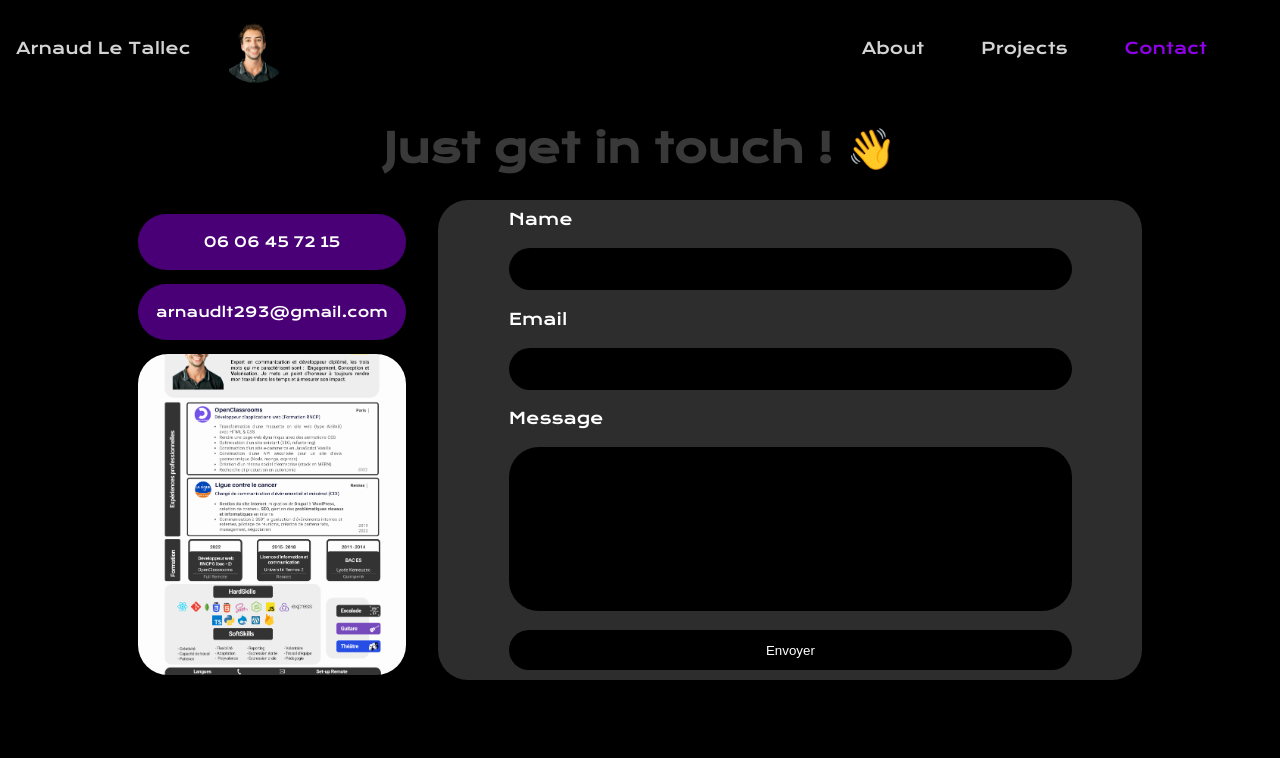
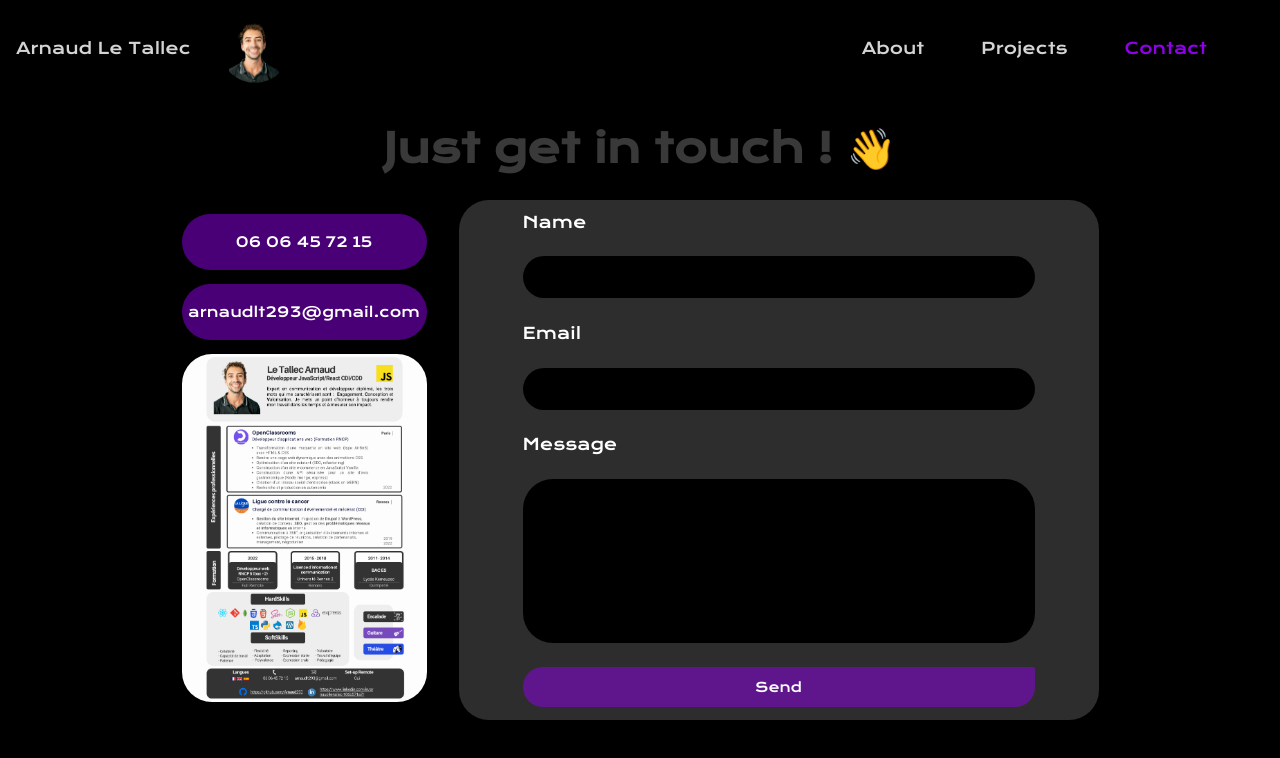
Before and after one commit to Arnaud293/Alt293_PortFolio, a React (Create React App) app: page /contact in a window 1280 px wide. Shown: the top 758 px of the page. Built offline with nearby package versions, Linux system fonts and the light colour scheme.

Commit message:
open resume on click

```diff
--- a/src/components/ContactForm.js
+++ b/src/components/ContactForm.js
@@ -3,9 +3,14 @@ import emailjs from '@emailjs/browser';
 
 // SRC
 import ResumePreview from '../assets/img/resume.png'
+import { useState } from 'react';
+import { NavLink } from 'react-router-dom';
+import ResumePdf from '../assets/CV_Arnaud_LeTallec_JSDeveloper.pdf';
 
 export const ContactUs = () => {
     const form = useRef();
+
+    const [isShown, setIsShown] = useState(false);
 
     const sendEmail = (e) => {
       e.preventDefault();
@@ -31,12 +36,17 @@ export const ContactUs = () => {
 
     return (
       <div className="form-container">
-            <div className="form-container-left">
+            <div className="form-container-left" >
                 <p>06 06 45 72 15</p>
                 <p>arnaudlt293@gmail.com</p>
-                <div className="form-container-left-resume">
-                    <img src={ResumePreview} alt="resume-arnaud" />
-                </div>
+                <NavLink to={ResumePdf} target='_blank' rel='noopener noreferrer'>
+                    <div className="form-container-left-resume" onMouseEnter={() => setIsShown(true)} onMouseLeave={() => setIsShown(false)}>
+                        <img src={ResumePreview} alt="resume-arnaud" />
+                        {isShown && (
+                            <i class="fa-solid fa-eye"></i>
+                        )}
+                    </div>
+                </NavLink>
             </div>
             <div className="form-container-right">
                 <form ref={form} onSubmit={sendEmail}>
@@ -46,7 +56,7 @@ export const ContactUs = () => {
                     <input type="email" name="email" required autoComplete='off'/>
                     <label>Message</label>
                     <textarea name="message" required />
-                    <input type="submit" value="Envoyer" />
+                    <input type="submit" value="Send" id='send-btn' />
                 </form>
                 <div className="form-message">
 
--- a/src/styles/components/_buttons.scss
+++ b/src/styles/components/_buttons.scss
@@ -11,3 +11,9 @@
         color: $font-color1;
     }
 }
+#send-btn{
+    background: $color1-low;
+    font-family: $font1;
+    border-radius: 30px 3px 30px 30px;
+    cursor: pointer;
+}
--- a/src/styles/index.css
+++ b/src/styles/index.css
@@ -249,7 +249,7 @@ a {
 .project-card {
   height: 250px;
   width: 350px;
-  background: #393939;
+  background: #39393959;
   border-radius: 30px;
   display: flex;
   align-items: center;
@@ -320,7 +320,7 @@ a {
 
 .form-container {
   display: flex;
-  height: 60vh;
+  height: 65vh;
   justify-content: center;
   align-items: center;
   gap: 2rem;
@@ -328,14 +328,14 @@ a {
 
 .form-container-left {
   height: 100%;
-  width: 21%;
+  width: 245px;
+  color: #FFFFFF;
 }
 
 .form-container-left p {
   display: flex;
   align-items: center;
   justify-content: center;
-  color: #FFFFFF;
   background: rgba(146, 0, 235, 0.5);
   height: 7vh;
   border-radius: 30px;
@@ -346,20 +346,35 @@ a {
   height: 67%;
   width: 100%;
   border-radius: 30px;
+  position: relative;
 }
 
 .form-container-left-resume img {
-  object-fit: cover;
+  object-fit: fill;
   height: 100%;
   width: 100%;
   border-radius: 30px;
+}
+
+.form-container-left-resume img:hover {
+  filter: brightness(0.3);
+  transition: 0.5s;
+  cursor: pointer;
+}
+
+.form-container-left-resume i {
+  position: absolute;
+  top: 40%;
+  left: 40%;
+  font-size: 50px;
+  color: #D4D4D4;
 }
 
 .form-container-right {
   background: rgba(57, 57, 57, 0.8);
   border-radius: 30px;
   height: 100%;
-  width: 55%;
+  width: 50%;
   display: flex;
   align-items: center;
   justify-content: center;
@@ -404,6 +419,13 @@ a {
   color: #FFFFFF;
 }
 
+#send-btn {
+  background: rgba(146, 0, 235, 0.5);
+  font-family: Krona-one, monospace;
+  border-radius: 30px 3px 30px 30px;
+  cursor: pointer;
+}
+
 .dynamic-text {
   color: #393939;
   text-align: center;
--- a/src/styles/layout/_card.scss
+++ b/src/styles/layout/_card.scss
@@ -113,7 +113,7 @@
 .project-card{
     height: 250px;
     width: 350px;
-    background: $color2;
+    background: #39393959;
     border-radius: 30px;
     display: flex;
     align-items: center;
--- a/src/styles/layout/_form.scss
+++ b/src/styles/layout/_form.scss
@@ -1,18 +1,18 @@
 .form-container{
     display: flex;
-    height: 60vh;
+    height: 65vh;
     justify-content: center;
     align-items: center;
     gap: 2rem;
 
     &-left{
         height: 100%;
-        width: 21%;
+        width: 245px;
+        color: $font-color1;
         & p{
         display: flex;
         align-items: center;
         justify-content: center;
-        color: $font-color1;
         background: $color1-low;
         height: 7vh;
         border-radius: 30px;
@@ -22,19 +22,34 @@
             height: 67%;
             width: 100%;
             border-radius: 30px;
+            position: relative;
             & img{
-                object-fit: cover;
+                object-fit: fill;
                 height: 100%;
                 width: 100%;
                 border-radius: 30px;
+
+                &:hover{
+                    filter: brightness(0.3);
+                    transition: 0.5s;
+                    cursor: pointer;
+                }
             }
+            & i{
+                position: absolute;
+                top: 40%;
+                left: 40%;
+                font-size: 50px;
+                color: $font-color2;
+            }
+
         }
     }
     &-right{
         background: $color2-low;
         border-radius: 30px;
         height: 100%;
-        width: 55%;
+        width: 50%;
         display: flex;
         align-items: center;
         justify-content: center;
```
Also changed, not shown: 2 other files (tests, documents, lock files or other folders).
